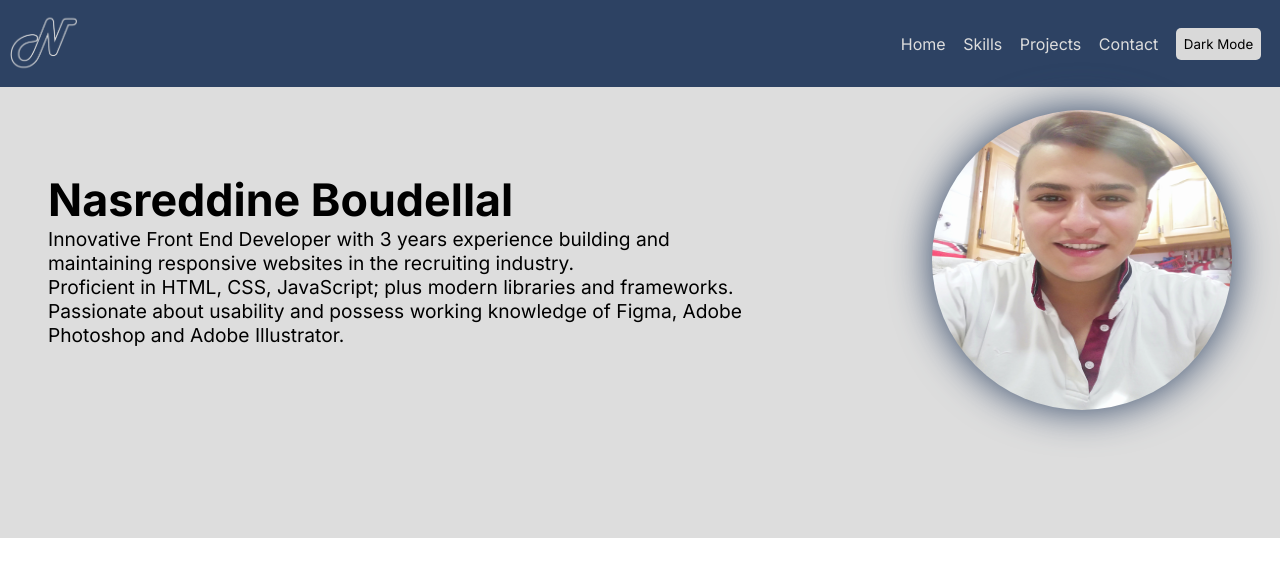
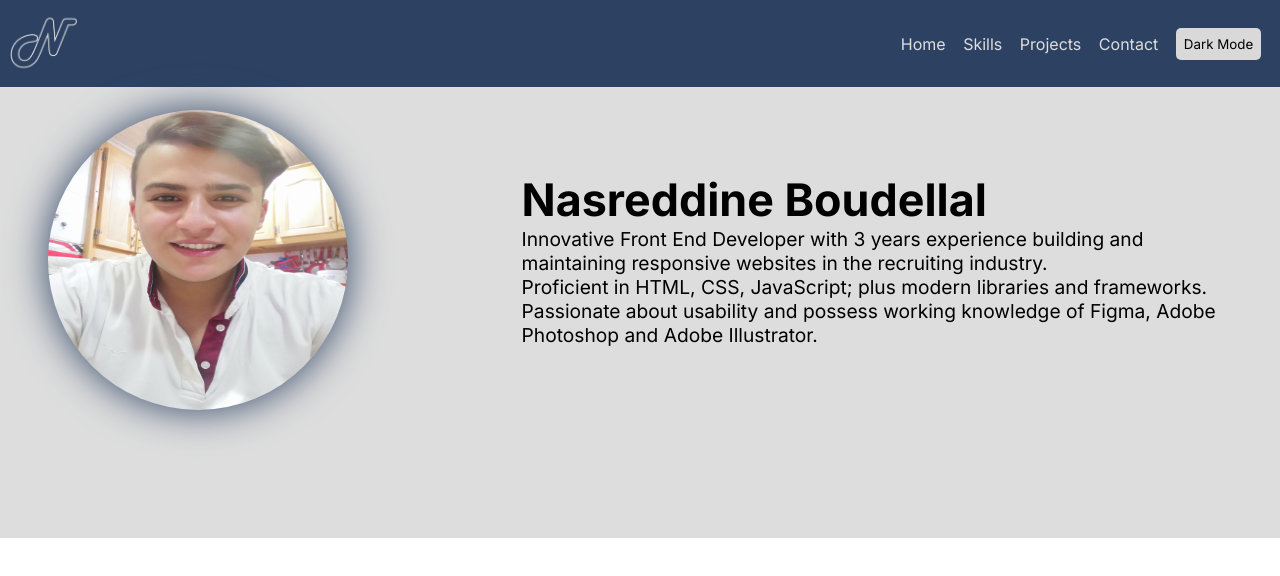
Before and after one commit to nasreddine19/my-portfolio, a React (Create React App) app: page / in a window 1280 px wide. Shown: the top 576 px of the page. Built offline with nearby package versions, Linux system fonts and the light colour scheme.

Commit message:
UPD Home component

```diff
--- a/src/components/Home.js
+++ b/src/components/Home.js
@@ -3,6 +3,7 @@ import nasro from "../img/Nasro.jpg";
 const Home = () => {
   return (
     <div className="home">
+      <img className="nasro-pic" src={nasro} alt="nasro-pic" />
       <div className="details">
         <h2 className="name">Nasreddine Boudellal</h2>
         <p className="summary">
@@ -13,7 +14,6 @@ const Home = () => {
           Adobe Photoshop and Adobe Illustrator.
         </p>
       </div>
-      <img className="nasro-pic" src={nasro} alt="nasro-pic" />
     </div>
   );
 };
```
